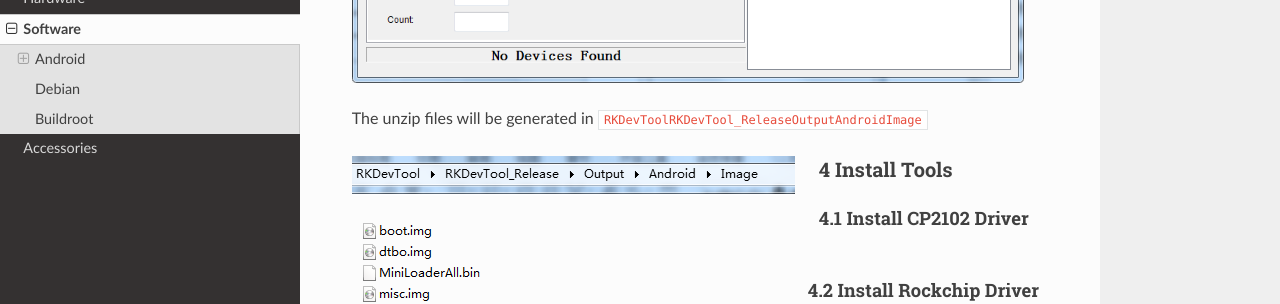
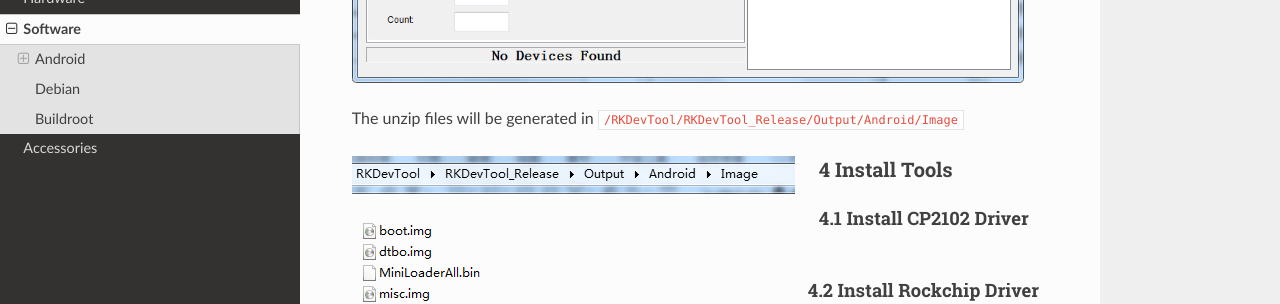
Before and after one commit to boardcon/EM3566, a Sphinx documentation site: the page built from docs/source/software.rst, in a window 1280 px wide and 900 px high, scrolled down 6482 px. Shown: the part 147-451 px from the top of the window. Built offline with Sphinx 7.4.7 and the Read the Docs theme 2.0.0, drawn with Linux system fonts in a browser that asks for light colours.

Commit message:
Update software.rst

```diff
--- a/docs/source/software.rst
+++ b/docs/source/software.rst
@@ -197,7 +197,7 @@
    :align: left
    :alt: Unpack finish
 
-The unzip files will be generated in :file:`\RKDevTool\RKDevTool_Release\Output\Android\Image`
+The unzip files will be generated in :file:`/RKDevTool/RKDevTool_Release/Output/Android/Image`
 
 .. figure:: ./image/EM3566_SBC_Android11_figure_15.png
    :align: left
```
